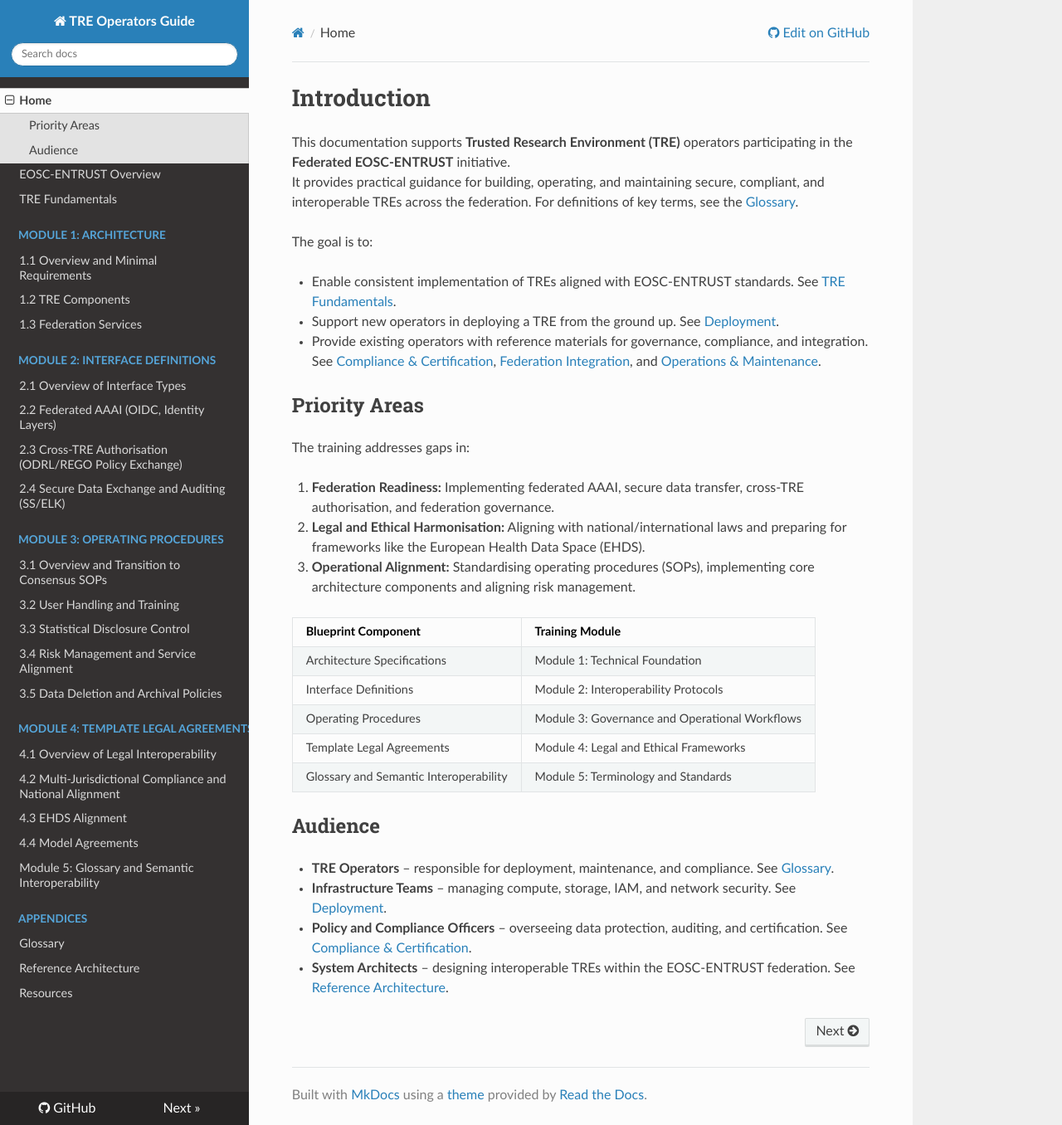
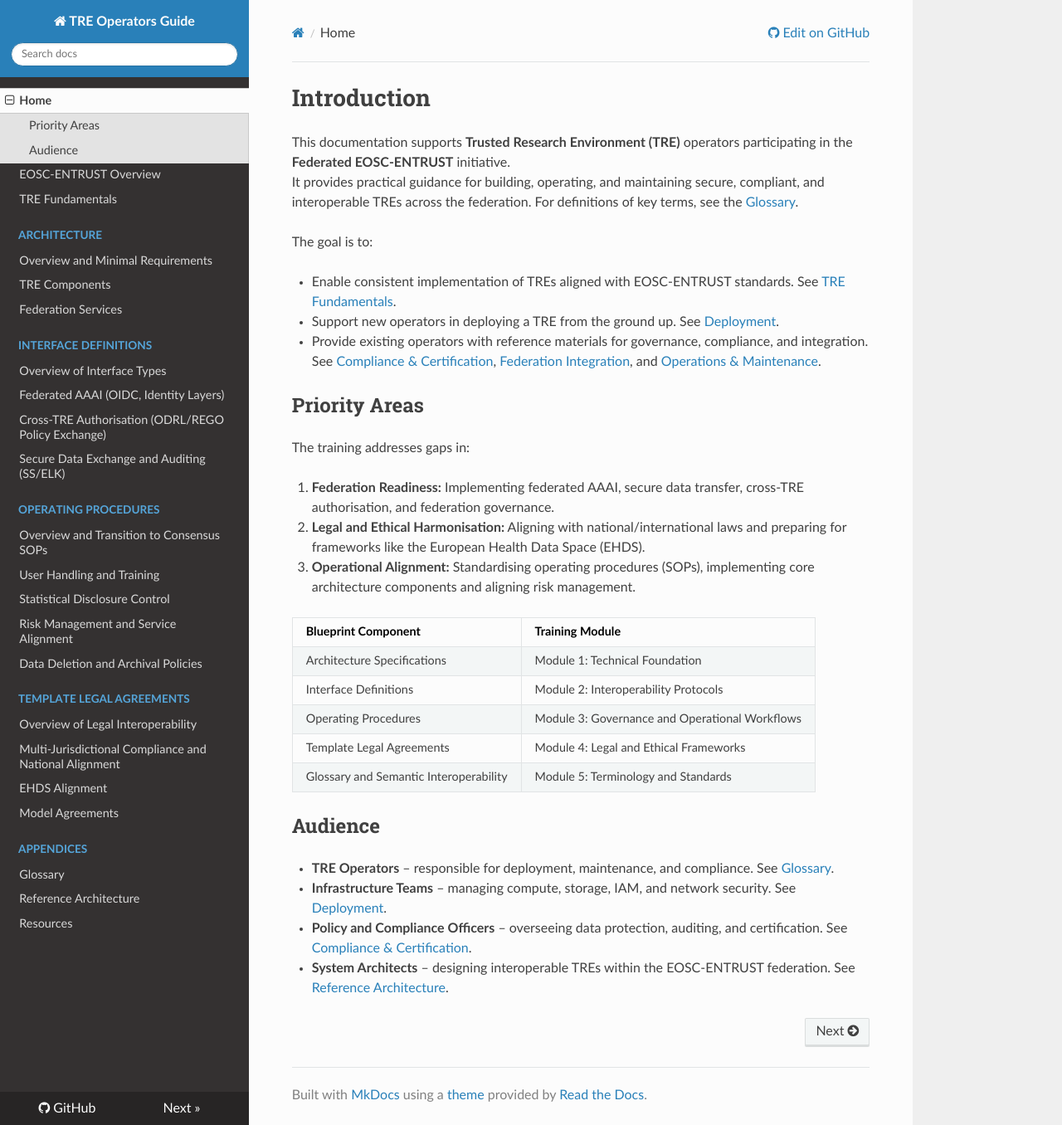
Before and after one commit to unioslo/tre-operators-docs, an MkDocs documentation site: the page built from docs/index.md, in a window 1280 px wide and 1356 px high. Shown: the whole window at 83% size. Built offline with MkDocs 1.6.1, drawn with Linux system fonts in a browser that asks for light colours; nearby versions of some CDN libraries.

Commit message:
Refactor navigation structure in mkdocs.yml to consolidate module sections and improve clarity

```diff
--- a/mkdocs.yml
+++ b/mkdocs.yml
@@ -10,33 +10,26 @@ nav:
   - Home: index.md
   - EOSC-ENTRUST Overview: eosc-overview.md
   - TRE Fundamentals: fundamentals.md
-  - "Module 1: Architecture":
-      - "1.1 Overview and Minimal Requirements": modules/architecture/index.md
-      - "1.2 TRE Components": modules/architecture/zones.md
-      - "1.3 Federation Services": modules/architecture/federation-services.md
-  - "Module 2: Interface Definitions":
-      - "2.1 Overview of Interface Types": modules/interfaces/index.md
-      - "2.2 Federated AAAI (OIDC, Identity Layers)": modules/interfaces/aaai.md
-      - "2.3 Cross-TRE Authorisation (ODRL/REGO Policy Exchange)": modules/interfaces/authorization.md
-      - "2.4 Secure Data Exchange and Auditing (SS/ELK)": modules/interfaces/data-audit.md
-
-  # Training Focus: Operational Alignment (SOPs, Risk Management)
-  - "Module 3: Operating Procedures":
-      - "3.1 Overview and Transition to Consensus SOPs": modules/procedures/index.md
-      - "3.2 User Handling and Training": modules/procedures/user-handling.md
-      - "3.3 Statistical Disclosure Control": modules/procedures/sdc.md
-      - "3.4 Risk Management and Service Alignment": modules/procedures/risk-management.md
-      - "3.5 Data Deletion and Archival Policies": modules/procedures/archiving.md
-
-  # Training Focus: Legal and Ethical Harmonisation
-  - "Module 4: Template Legal Agreements":
-      - "4.1 Overview of Legal Interoperability": modules/legal/index.md
-      - "4.2 Multi-Jurisdictional Compliance and National Alignment": modules/legal/compliance.md
-      - "4.3 EHDS Alignment": modules/legal/ehds.md
-      - "4.4 Model Agreements": modules/legal/agreements.md
-
-  # Training Focus: Semantic Interoperability
-  - "Module 5: Glossary and Semantic Interoperability": modules/glossary/index.md
+  - "Architecture":
+      - "Overview and Minimal Requirements": modules/architecture/index.md
+      - "TRE Components": modules/architecture/zones.md
+      - "Federation Services": modules/architecture/federation-services.md
+  - "Interface Definitions":
+      - "Overview of Interface Types": modules/interfaces/index.md
+      - "Federated AAAI (OIDC, Identity Layers)": modules/interfaces/aaai.md
+      - "Cross-TRE Authorisation (ODRL/REGO Policy Exchange)": modules/interfaces/authorization.md
+      - "Secure Data Exchange and Auditing (SS/ELK)": modules/interfaces/data-audit.md
+  - "Operating Procedures":
+      - "Overview and Transition to Consensus SOPs": modules/procedures/index.md
+      - "User Handling and Training": modules/procedures/user-handling.md
+      - "Statistical Disclosure Control": modules/procedures/sdc.md
+      - "Risk Management and Service Alignment": modules/procedures/risk-management.md
+      - "Data Deletion and Archival Policies": modules/procedures/archiving.md
+  - "Template Legal Agreements":
+      - "Overview of Legal Interoperability": modules/legal/index.md
+      - "Multi-Jurisdictional Compliance and National Alignment": modules/legal/compliance.md
+      - "EHDS Alignment": modules/legal/ehds.md
+      - "Model Agreements": modules/legal/agreements.md
 
   - Appendices:
       - Glossary: appendices/glossary.md
```
